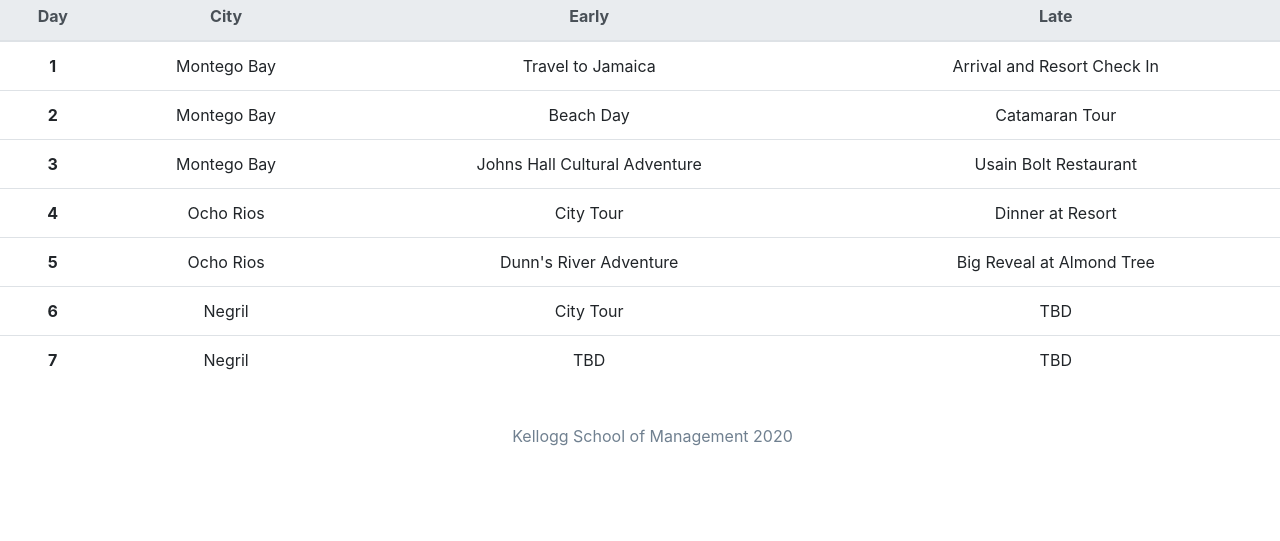
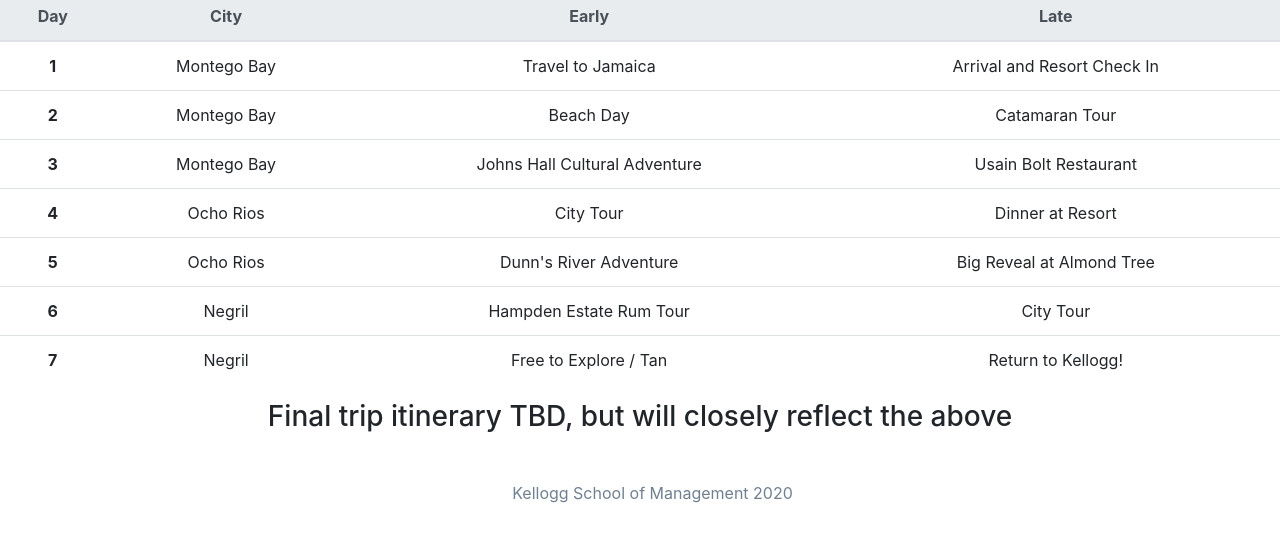
Before and after one commit to pedroce2323/pedroce2323.github.io, a plain HTML site: page itinerary.html in a window 1280 px wide. Shown: the part 67-608 px from the top of the page. Drawn offline with nearby package versions, Linux system fonts and the light colour scheme.

Commit message:
Post DAK

```diff
--- a/itinerary.html
+++ b/itinerary.html
@@ -89,17 +89,28 @@
           <tr>
             <th scope="row">6</th>
             <td>Negril</td>
+            <td>Hampden Estate Rum Tour</td>
             <td>City Tour</td>
-            <td>TBD</td>
           </tr>
           <tr>
             <th scope="row">7</th>
             <td>Negril</td>
-            <td>TBD</td>
-            <td>TBD</td>
+            <td>Free to Explore / Tan</td>
+            <td>Return to Kellogg!</td>
           </tr>
         </tbody>
       </table>
+
+      <div class="container-fluid" id="">
+        <div class="row">
+          <div class="col-md-12 text-center">
+        <h3>
+          Final trip itinerary TBD, but will closely reflect the above
+        </h3>
+      </div>
+      </div>
+      </div>
+
 
       <div class="container bottomline">
         <div class="row">
@@ -112,6 +123,8 @@
       </div>
 
 
+
+
     <!-- Optional JavaScript -->
     <!-- jQuery first, then Popper.js, then Bootstrap JS -->
     <script src="https://code.jquery.com/jquery-3.4.1.slim.min.js" integrity="sha384-J6qa4849blE2+poT4WnyKhv5vZF5SrPo0iEjwBvKU7imGFAV0wwj1yYfoRSJoZ+n" crossorigin="anonymous"></script>
--- a/styles.css
+++ b/styles.css
@@ -15,6 +15,11 @@
 
 .jumbotron .btn {
     margin-left: 25px;
+}
+
+#DAK {
+    background-color: black;
+    color: gold;
 }
 
 .navbar img {
```
Also changed, not shown: index.html (+10 -0 lines).
